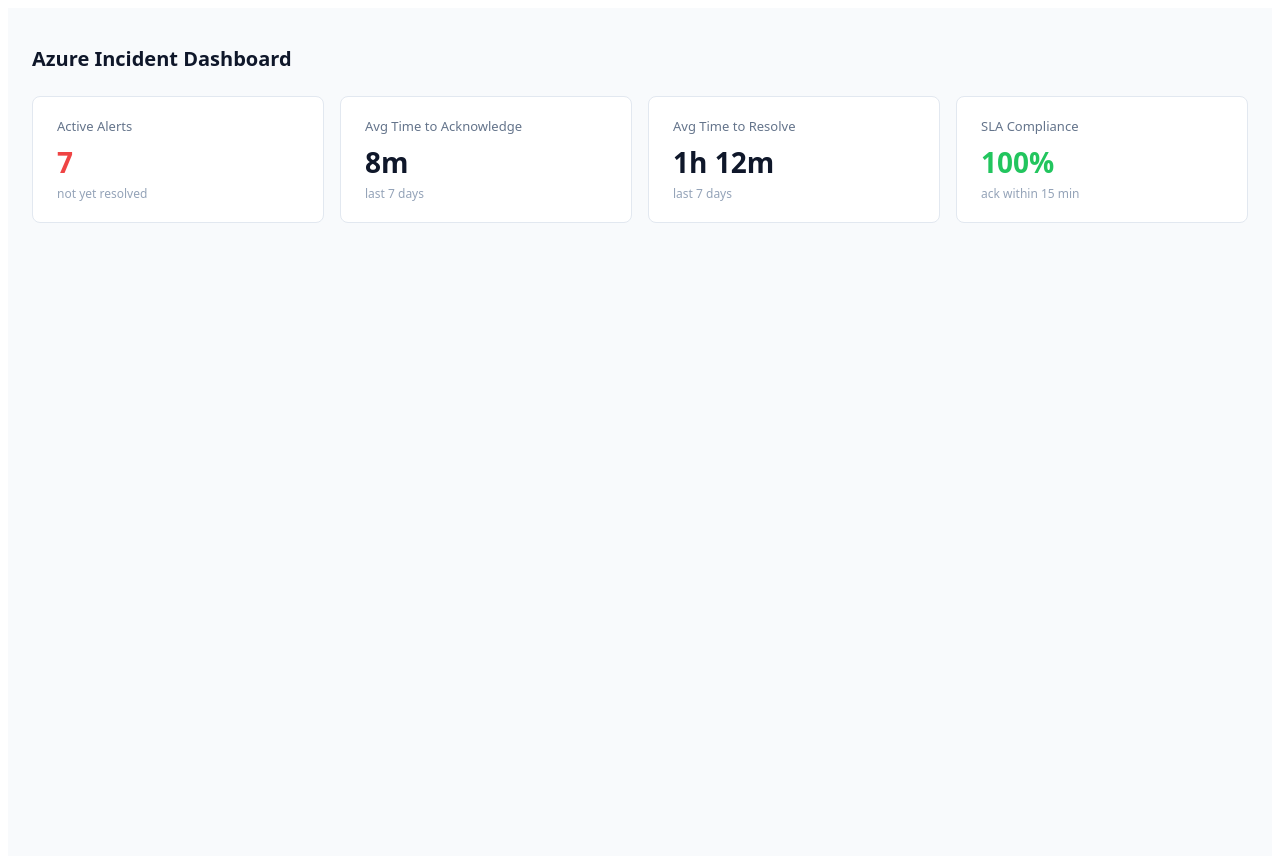
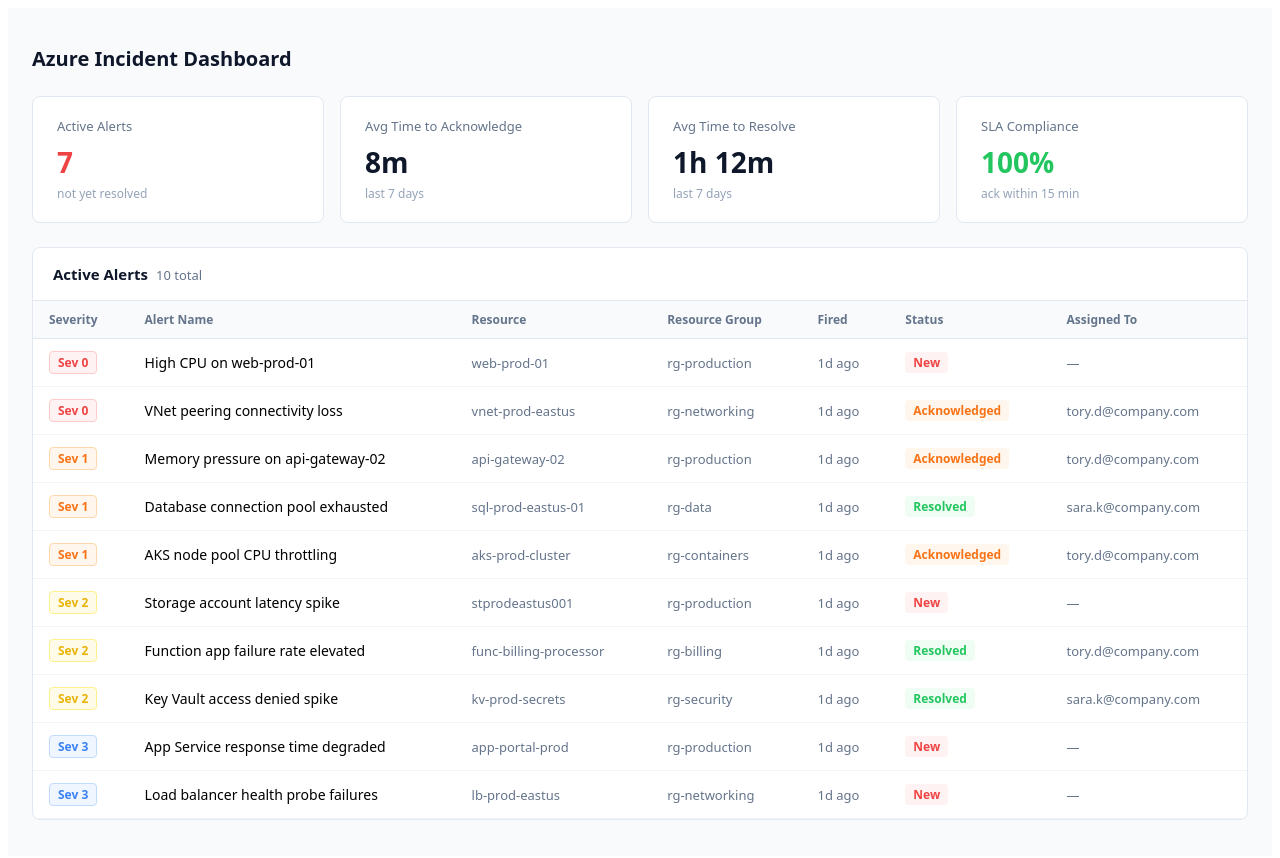
Before and after one commit to tdberg21/azure-incident-dashboard, a React (Vite) app: page / in a window 1280 px wide. Shown: the top 858 px of the page. Built offline with nearby package versions, Linux system fonts and the light colour scheme.

Commit message:
feat: AlertFeed table with severity sorting and badges

```diff
--- a/src/App.jsx
+++ b/src/App.jsx
@@ -1,16 +1,19 @@
-import { mockAlerts, mockTimelineData } from "./api/mockData";
+// src/App.jsx
+import { useState } from "react";
+import { mockAlerts } from "./api/mockData";
 import {
   calculateMTTR,
   calculateMTTA,
   calculateSLACompliance,
 } from "./utils/formatters";
 import MetricCards from "./components/MetricCards/MetricCards";
+import AlertFeed from "./components/AlertFeed/AlertFeed";
 
 function App() {
-  const activeAlerts = mockAlerts.filter((a) => a.status !== "Resolved");
+  const [selectedAlert, setSelectedAlert] = useState(null);
 
   const metrics = {
-    activeCount: activeAlerts.length,
+    activeCount: mockAlerts.filter((a) => a.status !== "Resolved").length,
     mtta: calculateMTTA(mockAlerts),
     mttr: calculateMTTR(mockAlerts),
     sla: calculateSLACompliance(mockAlerts),
@@ -36,6 +39,20 @@
         Azure Incident Dashboard
       </h1>
       <MetricCards metrics={metrics} />
+      <AlertFeed alerts={mockAlerts} onAlertClick={setSelectedAlert} />
+      {selectedAlert && (
+        <div
+          style={{
+            marginTop: "16px",
+            padding: "16px",
+            background: "#fff",
+            border: "1px solid #e2e8f0",
+            borderRadius: "8px",
+          }}
+        >
+          <strong>Selected:</strong> {selectedAlert.name}
+        </div>
+      )}
     </div>
   );
 }
--- /dev/null
+++ b/src/components/AlertFeed/AlertFeed.jsx
@@ -0,0 +1,93 @@
+// src/components/AlertFeed/AlertFeed.jsx
+import { sortBySeverity } from "../../utils/severity";
+import AlertRow from "./AlertRow";
+
+const COLUMNS = [
+  "Severity",
+  "Alert Name",
+  "Resource",
+  "Resource Group",
+  "Fired",
+  "Status",
+  "Assigned To",
+];
+
+function AlertFeed({ alerts, onAlertClick }) {
+  const sorted = sortBySeverity(alerts);
+
+  return (
+    <div
+      style={{
+        background: "#ffffff",
+        border: "1px solid #e2e8f0",
+        borderRadius: "8px",
+        overflow: "hidden",
+      }}
+    >
+      <div style={{ padding: "16px 20px", borderBottom: "1px solid #e2e8f0" }}>
+        <h2
+          style={{
+            fontSize: "15px",
+            fontWeight: "600",
+            color: "#0f172a",
+            margin: 0,
+          }}
+        >
+          Active Alerts
+          <span
+            style={{
+              marginLeft: "8px",
+              fontSize: "13px",
+              fontWeight: "400",
+              color: "#64748b",
+            }}
+          >
+            {sorted.length} total
+          </span>
+        </h2>
+      </div>
+
+      <div style={{ overflowX: "auto" }}>
+        <table
+          style={{
+            width: "100%",
+            borderCollapse: "collapse",
+            fontSize: "14px",
+          }}
+        >
+          <thead>
+            <tr
+              style={{
+                background: "#f8fafc",
+                borderBottom: "1px solid #e2e8f0",
+              }}
+            >
+              {COLUMNS.map((col) => (
+                <th
+                  key={col}
+                  style={{
+                    padding: "10px 16px",
+                    textAlign: "left",
+                    fontSize: "12px",
+                    fontWeight: "600",
+                    color: "#64748b",
+                    whiteSpace: "nowrap",
+                  }}
+                >
+                  {col}
+                </th>
+              ))}
+            </tr>
+          </thead>
+          <tbody>
+            {sorted.map((alert) => (
+              <AlertRow key={alert.id} alert={alert} onClick={onAlertClick} />
+            ))}
+          </tbody>
+        </table>
+      </div>
+    </div>
+  );
+}
+
+export default AlertFeed;
--- /dev/null
+++ b/src/components/AlertFeed/AlertRow.jsx
@@ -0,0 +1,46 @@
+// src/components/AlertFeed/AlertRow.jsx
+import SeverityBadge from "../shared/SeverityBadge";
+import StatusBadge from "../shared/StatusBadge";
+import { formatTimeAgo } from "../../utils/formatters";
+
+function AlertRow({ alert, onClick }) {
+  return (
+    <tr
+      onClick={() => onClick(alert)}
+      style={{
+        borderBottom: "1px solid #f1f5f9",
+        cursor: "pointer",
+        transition: "background 0.1s",
+      }}
+      onMouseEnter={(e) => (e.currentTarget.style.background = "#f8fafc")}
+      onMouseLeave={(e) => (e.currentTarget.style.background = "transparent")}
+    >
+      <td style={td}>
+        <SeverityBadge severity={alert.severity} />
+      </td>
+      <td style={td}>{alert.name}</td>
+      <td style={{ ...td, color: "#64748b", fontSize: "13px" }}>
+        {alert.resource}
+      </td>
+      <td style={{ ...td, color: "#64748b", fontSize: "13px" }}>
+        {alert.resourceGroup}
+      </td>
+      <td style={{ ...td, color: "#64748b", fontSize: "13px" }}>
+        {formatTimeAgo(alert.firedAt)}
+      </td>
+      <td style={td}>
+        <StatusBadge status={alert.status} />
+      </td>
+      <td style={{ ...td, color: "#64748b", fontSize: "13px" }}>
+        {alert.assignedTo ?? "—"}
+      </td>
+    </tr>
+  );
+}
+
+const td = {
+  padding: "12px 16px",
+  verticalAlign: "middle",
+};
+
+export default AlertRow;
--- a/src/components/MetricCards/MetricCards.jsx
+++ b/src/components/MetricCards/MetricCards.jsx
@@ -2,37 +2,59 @@
 
 function MetricCard({ label, value, subtitle, valueColor }) {
   return (
-    <div style={{
-      background: '#ffffff',
-      border: '1px solid #e2e8f0',
-      borderRadius: '8px',
-      padding: '20px 24px',
-      flex: '1',
-      minWidth: '160px'
-    }}>
-      <div style={{ fontSize: '13px', color: '#64748b', fontWeight: '500', marginBottom: '8px' }}>
+    <div
+      style={{
+        background: "#ffffff",
+        border: "1px solid #e2e8f0",
+        borderRadius: "8px",
+        padding: "20px 24px",
+        flex: "1",
+        minWidth: "160px",
+      }}
+    >
+      <div
+        style={{
+          fontSize: "13px",
+          color: "#64748b",
+          fontWeight: "500",
+          marginBottom: "8px",
+        }}
+      >
         {label}
       </div>
-      <div style={{ fontSize: '28px', fontWeight: '700', color: valueColor ?? '#0f172a' }}>
+      <div
+        style={{
+          fontSize: "28px",
+          fontWeight: "700",
+          color: valueColor ?? "#0f172a",
+        }}
+      >
         {value}
       </div>
       {subtitle && (
-        <div style={{ fontSize: '12px', color: '#94a3b8', marginTop: '4px' }}>
+        <div style={{ fontSize: "12px", color: "#94a3b8", marginTop: "4px" }}>
           {subtitle}
         </div>
       )}
     </div>
-  )
+  );
 }
 
 function MetricCards({ metrics }) {
   return (
-    <div style={{ display: 'flex', gap: '16px', marginBottom: '24px', flexWrap: 'wrap' }}>
+    <div
+      style={{
+        display: "flex",
+        gap: "16px",
+        marginBottom: "24px",
+        flexWrap: "wrap",
+      }}
+    >
       <MetricCard
         label="Active Alerts"
         value={metrics.activeCount}
         subtitle="not yet resolved"
-        valueColor={metrics.activeCount > 5 ? '#ef4444' : '#f97316'}
+        valueColor={metrics.activeCount > 5 ? "#ef4444" : "#f97316"}
       />
       <MetricCard
         label="Avg Time to Acknowledge"
@@ -51,7 +73,7 @@
         valueColor="#22c55e"
       />
     </div>
-  )
+  );
 }
 
-export default MetricCards
+export default MetricCards;
--- /dev/null
+++ b/src/components/shared/SeverityBadge.jsx
@@ -0,0 +1,24 @@
+// src/components/shared/SeverityBadge.jsx
+import { getSeverity } from "../../utils/severity";
+
+function SeverityBadge({ severity }) {
+  const config = getSeverity(severity);
+  return (
+    <span
+      style={{
+        display: "inline-block",
+        padding: "2px 8px",
+        borderRadius: "4px",
+        fontSize: "12px",
+        fontWeight: "600",
+        color: config.color,
+        background: config.bg,
+        border: `1px solid ${config.border}`,
+      }}
+    >
+      {config.label}
+    </span>
+  );
+}
+
+export default SeverityBadge;
--- /dev/null
+++ b/src/components/shared/StatusBadge.jsx
@@ -0,0 +1,23 @@
+// src/components/shared/StatusBadge.jsx
+import { STATUS_CONFIG } from "../../utils/severity";
+
+function StatusBadge({ status }) {
+  const config = STATUS_CONFIG[status] ?? STATUS_CONFIG["New"];
+  return (
+    <span
+      style={{
+        display: "inline-block",
+        padding: "2px 8px",
+        borderRadius: "4px",
+        fontSize: "12px",
+        fontWeight: "600",
+        color: config.color,
+        background: config.bg,
+      }}
+    >
+      {config.label}
+    </span>
+  );
+}
+
+export default StatusBadge;
```
